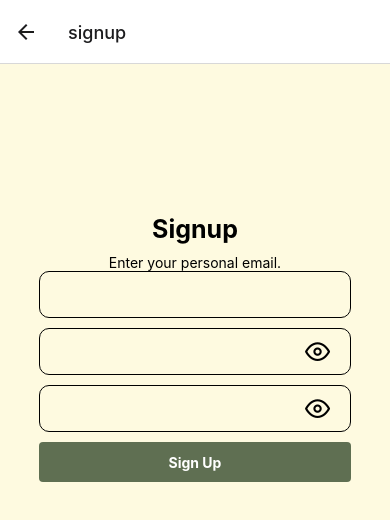
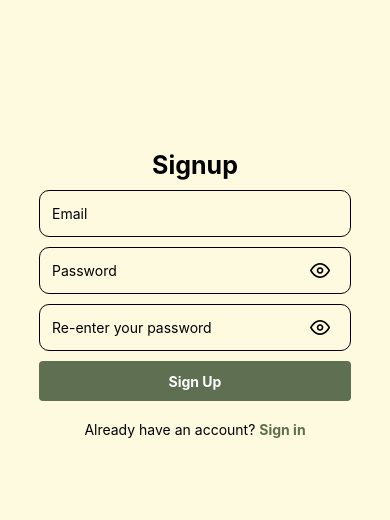
Before and after one commit to Fadel-Kassab/Mental-Health-Project, a React Native app: screen /signup in a window 390 px wide. Shown: the top 520 px of the page. Built offline with nearby package versions, Linux system fonts and the light colour scheme.

Commit message:
Finalized login and signup

```diff
--- a/package.json
+++ b/package.json
@@ -10,10 +10,13 @@
     "test": "jest"
   },
   "dependencies": {
+    "@react-navigation/bottom-tabs": "^6.5.19",
     "@react-navigation/native": "^6.1.15",
     "@react-navigation/native-stack": "^6.9.24",
     "@types/react-native-vector-icons": "^6.4.18",
+    "axios": "^1.6.7",
     "react": "18.2.0",
+    "react-hook-form": "^7.51.0",
     "react-native": "0.73.5",
     "react-native-safe-area-context": "^4.9.0",
     "react-native-screens": "^3.29.0",
--- a/src/components/CustomButton.tsx
+++ b/src/components/CustomButton.tsx
@@ -39,4 +39,17 @@ const CustomButton: React.FC<CustomButtonProps> = ({
   )
 }
 
+export const CustomTextButton: React.FC<CustomButtonProps> = ({ label, ...props }) => {
+  const style = StyleSheet.create({
+    text: {
+      fontWeight: "700",
+      color: "#5F6F52",
+    }
+  })
+  return <TouchableOpacity {...props}>
+    <Text style={style.text}>{label}</Text>
+  </TouchableOpacity>
+
+}
+
 export default CustomButton
--- a/src/components/CustomTextInput.tsx
+++ b/src/components/CustomTextInput.tsx
@@ -29,13 +29,14 @@ const CustomTextInput: React.FC<TextInputProps> = ({
         }
     })
 
-    const [hidden, setHidden] = useState<boolean>(secureTextEntry||false);
+    const [hidden, setHidden] = useState<boolean>(secureTextEntry || false);
 
     return (
         <View style={style.container}>
             <TextInput
                 style={style.input}
                 secureTextEntry={hidden}
+
                 {...props}
             />
             {
@@ -43,7 +44,7 @@ const CustomTextInput: React.FC<TextInputProps> = ({
                 <TouchableOpacity
                     onPress={() => setHidden(!hidden)}
                 >
-                    <Icon style={style.Icon} name={hidden ? "eye" : "eye-off"} size={25} />
+                    <Icon style={style.Icon} name={hidden ? "eye" : "eye-off"} size={20} />
                 </TouchableOpacity>
             }
         </View>
--- a/src/navigation/index.tsx
+++ b/src/navigation/index.tsx
@@ -3,17 +3,22 @@ import { NavigationContainer } from '@react-navigation/native';
 import { createNativeStackNavigator } from '@react-navigation/native-stack';
 import Login from './screens/Login';
 import Signup from './screens/Signup';
+import Journaling from './screens/Journaling';
 
 const Entry = () => {
 
   const Stack = createNativeStackNavigator();
+  let isAuth = false
 
   return (
     <NavigationContainer>
-      <Stack.Navigator>
-        <Stack.Screen name="login" component={Login} />
-        <Stack.Screen name="signup" component={Signup}/>
-      </Stack.Navigator>
+      {!isAuth ? <Stack.Navigator>
+        <Stack.Screen name="login" component={Login} options={{ headerShown: false }} />
+        <Stack.Screen name="signup" component={Signup} options={{ headerShown: false }} />
+      </Stack.Navigator> :
+        <Stack.Navigator>
+          <Stack.Screen name="Journaling" component={Journaling} />
+        </Stack.Navigator>}
     </NavigationContainer>
   );
 }
--- a/src/navigation/screens/Login.tsx
+++ b/src/navigation/screens/Login.tsx
@@ -1,9 +1,11 @@
 import React, { useState } from 'react';
 import { StyleSheet, Text, View } from 'react-native';
 import CustomTextInput from '../../components/CustomTextInput';
-import CustomButton from '../../components/CustomButton';
+import CustomButton, { CustomTextButton } from '../../components/CustomButton';
 
-const Login = ({ navigation, route }) => {
+
+const Login = ({ navigation, route }: { navigation: any, route: any }) => {
+
 
   const [userName, setUserName] = useState<string>("")
   const [password, setPassword] = useState<string>("")
@@ -11,20 +13,27 @@ const Login = ({ navigation, route }) => {
   return (
     <View style={style.container}>
       <Text style={style.title}>Login</Text>
-      <Text>Enter your personal email.</Text>
+
       <CustomTextInput
         value={userName}
         onChangeText={setUserName}
+        placeholder='Email'
       />
       <CustomTextInput
         value={password}
         onChangeText={setPassword}
         secureTextEntry
+        placeholder='Password'
       />
       <CustomButton
         label='Login'
-        onPress={() => navigation.navigate("signup")}
       />
+      <View style={style.auth_navigation}>
+        <Text>Don't have an account yet? </Text>
+        <CustomTextButton
+          onPress={() => navigation.navigate("signup")}
+          label='Create One' />
+      </View>
     </View>
   )
 }
@@ -33,7 +42,7 @@ const style = StyleSheet.create({
   title: {
     fontSize: 25,
     fontWeight: "700",
-    marginBottom: 10
+    marginBottom: 30
   },
   container: {
     backgroundColor: "#FEFAE0",
@@ -42,6 +51,11 @@ const style = StyleSheet.create({
     flexDirection: "column",
     alignItems: "center",
     paddingTop: 150
+  },
+  auth_navigation: {
+    marginTop: 20,
+    display: "flex",
+    flexDirection: "row"
   }
 })
 
--- a/src/navigation/screens/Signup.tsx
+++ b/src/navigation/screens/Signup.tsx
@@ -1,9 +1,10 @@
 import React, { useState } from 'react';
 import { StyleSheet, Text, View } from 'react-native';
 import CustomTextInput from '../../components/CustomTextInput';
-import CustomButton from '../../components/CustomButton';
+import CustomButton, { CustomTextButton } from '../../components/CustomButton';
 
-const Signup = () => {
+
+const Signup = ({ navigation, route }: { navigation: any, route: any }) => {
 
   const [userName, setUserName] = useState<string>("")
   const [password, setPassword] = useState<string>("")
@@ -12,26 +13,33 @@ const Signup = () => {
   return (
     <View style={style.container}>
       <Text style={style.title}>Signup</Text>
-      <Text>Enter your personal email.</Text>
       <CustomTextInput
         value={userName}
         onChangeText={setUserName}
+        placeholder='Email'
       />
       <CustomTextInput
         value={password}
         onChangeText={setPassword}
         secureTextEntry
+        placeholder='Password'
       />
-     <CustomTextInput
+      <CustomTextInput
         value={passwordConfirmation}
         onChangeText={setPasswordConfirmation}
         secureTextEntry
+        placeholder='Re-enter your password'
       />
       <CustomButton
         label='Sign Up'
-        onPress={() => console.log("Navigation next")}
-      />
+      /><View style={style.auth_navigation}>
+        <Text>Already have an account? </Text>
+        <CustomTextButton
+          onPress={() => navigation.navigate("login")}
+          label='Sign in' />
+      </View>
     </View>
+
   )
 }
 
@@ -48,6 +56,11 @@ const style = StyleSheet.create({
     flexDirection: "column",
     alignItems: "center",
     paddingTop: 150
+  },
+  auth_navigation: {
+    marginTop: 20,
+    display: "flex",
+    flexDirection: "row"
   }
 })
 
```
Also changed, not shown: 2 other files (tests, documents, lock files or other folders).
